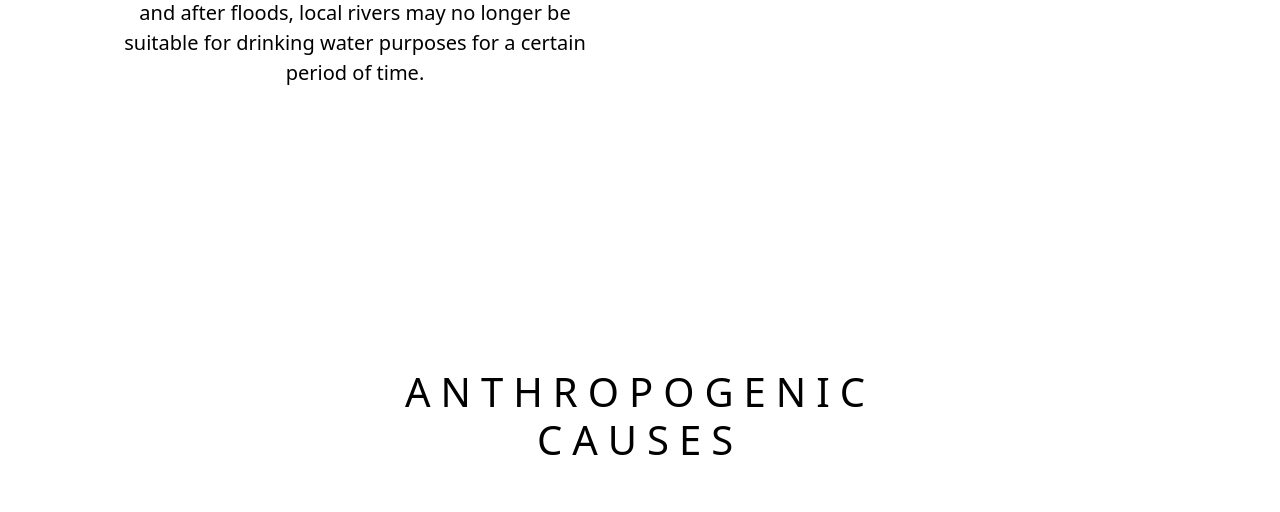
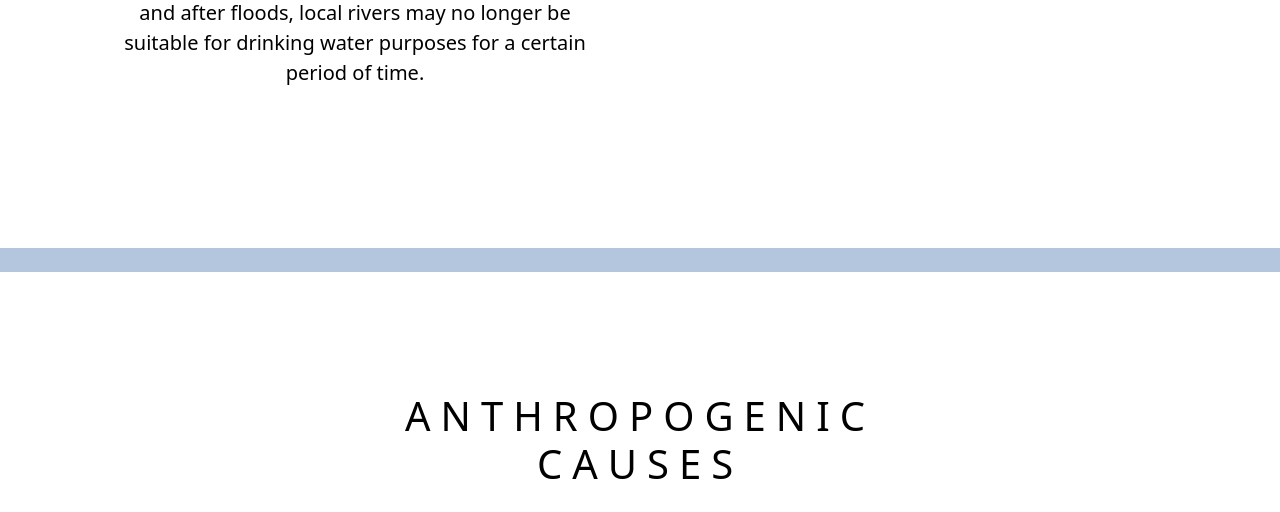
Before and after one commit to alcmene00/day_zero, a PHP site: page /causes.html in a window 1280 px wide. Shown: the part 2335-2847 px from the top of the page. Run offline with PHP 8.4, Linux system fonts and the light colour scheme.

Commit message:
Update causes.css

```diff
--- a/causes.css
+++ b/causes.css
@@ -87,9 +87,10 @@ img {
   object-fit: cover;
 }
 
-.line-img {
+body .main-border {
   height: 3vh;
   width: 100%;
+  background: #b4c6dd;
 }
 
 .titles-h3 {
```
